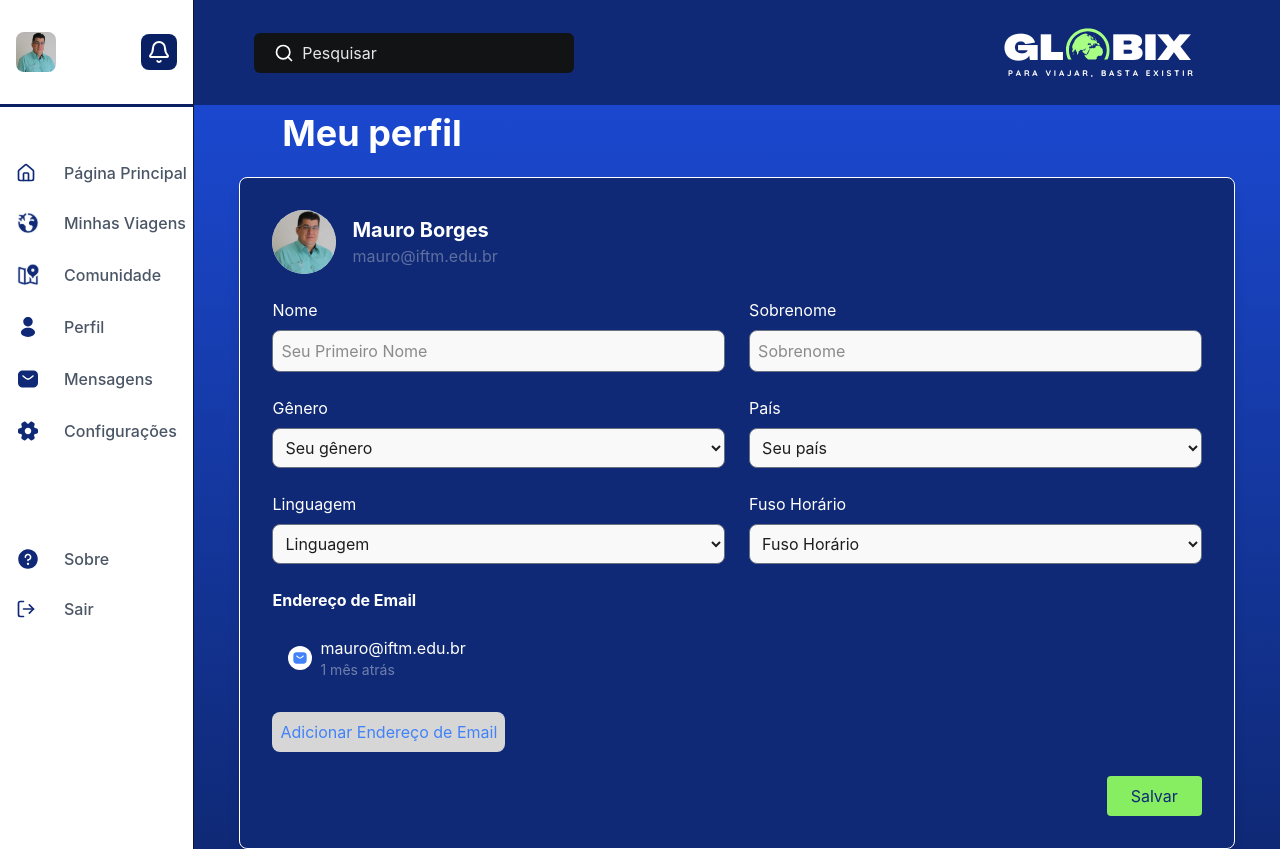
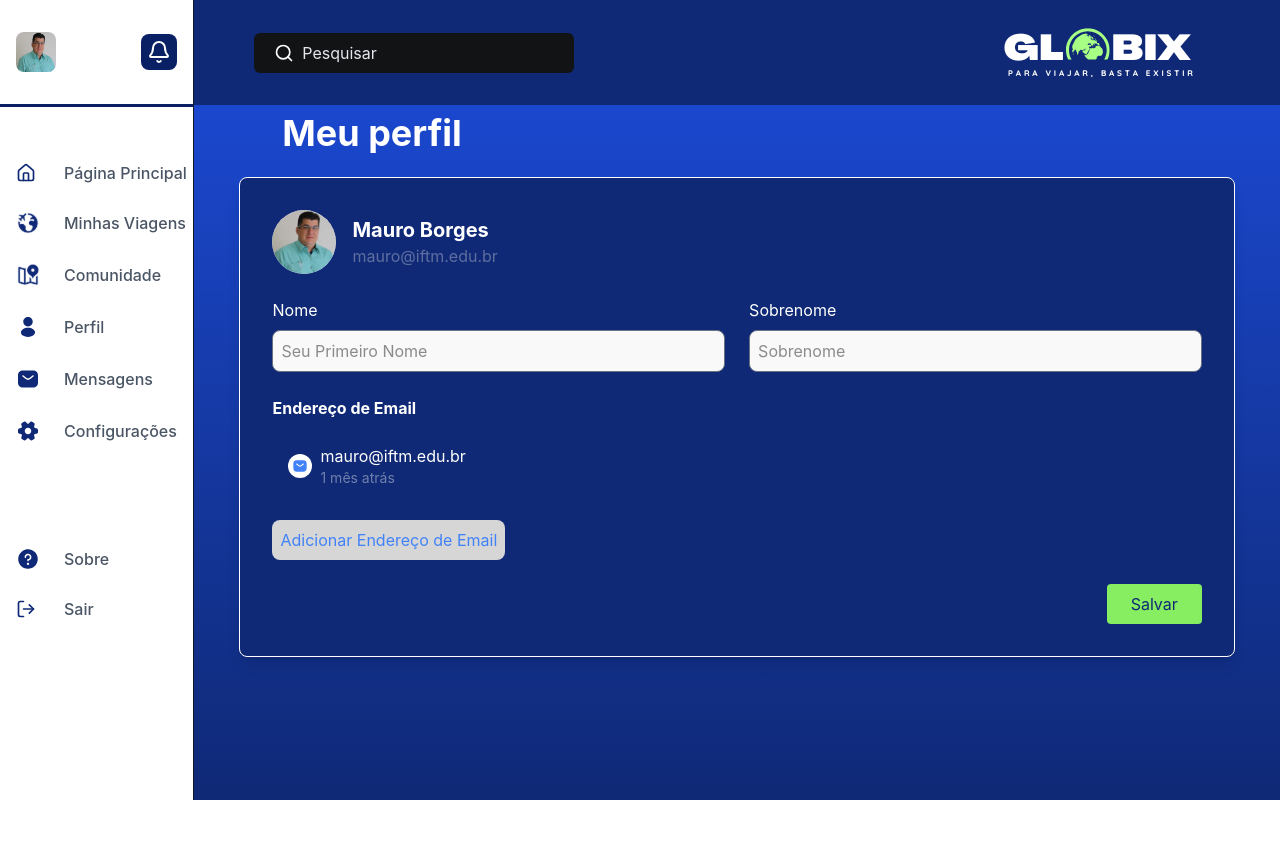
Before and after one commit to florgust/frontend-globix, a Next.js app: page /profile_edit in a window 1280 px wide. After the commit the page ends 800 px from the top, so only its background shows below. Built offline with nearby package versions, Linux system fonts and the light colour scheme.

Commit message:
SCRUM-96: Atualizando informações da página de edição de perfil

```diff
--- a/src/app/profile/page.tsx
+++ b/src/app/profile/page.tsx
@@ -30,9 +30,9 @@ export default function Profile() {
                                     <p className="text-sm opacity-50">mauro@iftm.edu.br</p>
                                 </div>
                             </div>
-                            <button className="bg-[#00FF4D] text-[#0F2976] px-6 py-2 rounded-md shadow-md hover:scale-105 transition-transform cursor-pointer text-[1.1rem]">
+                            <a href="/profile_edit" className="bg-[#00FF4D] text-[#0F2976] px-6 py-2 rounded-md shadow-md hover:scale-105 transition-transform cursor-pointer text-[1.1rem]">
                                 Editar Perfil
-                            </button>
+                            </a>
                         </div>
 
                         <div>
--- a/src/app/profile_edit/page.tsx
+++ b/src/app/profile_edit/page.tsx
@@ -50,30 +50,6 @@ export default function Profile() {
                                     className="rounded-[0.5rem] w-full p-2 rounded bg-[#F9F9F9] text-[#1E1E1E] border border-gray-500"
                                 />
                             </div>
-                            <div>
-                                <label className="block text-[#FFFFFD] mb-2">Gênero</label>
-                                <select className="rounded-[0.5rem] w-full p-2 rounded bg-[#F9F9F9] text-[#1E1E1E] border border-gray-500">
-                                    <option>Seu gênero</option>
-                                </select>
-                            </div>
-                            <div>
-                                <label className="block text-[#FFFFFD] mb-2">País</label>
-                                <select className="rounded-[0.5rem] w-full p-2 rounded bg-[#F9F9F9] text-[#1E1E1E] border border-gray-500">
-                                    <option>Seu país</option>
-                                </select>
-                            </div>
-                            <div>
-                                <label className="block text-[#FFFFFD] mb-2">Linguagem</label>
-                                <select className="rounded-[0.5rem] w-full p-2 rounded bg-[#F9F9F9] text-[#1E1E1E] border border-gray-500">
-                                    <option>Linguagem</option>
-                                </select>
-                            </div>
-                            <div>
-                                <label className="block text-[#FFFFFD] mb-2">Fuso Horário</label>
-                                <select className="rounded-[0.5rem] w-full p-2 rounded bg-[#F9F9F9] text-[#1E1E1E] border border-gray-500">
-                                    <option>Fuso Horário</option>
-                                </select>
-                            </div>
                         </div>
 
                         <div className="mt-6">
```
